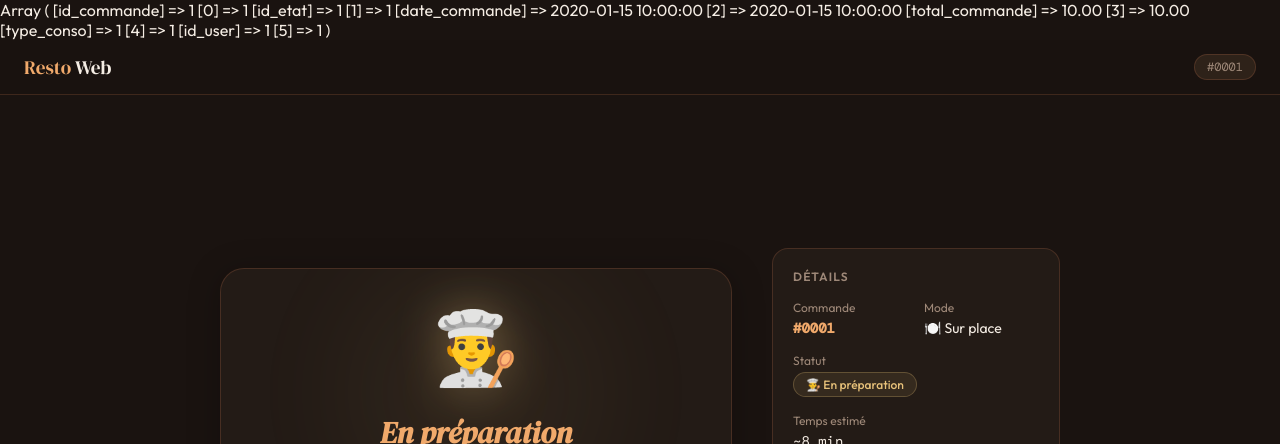
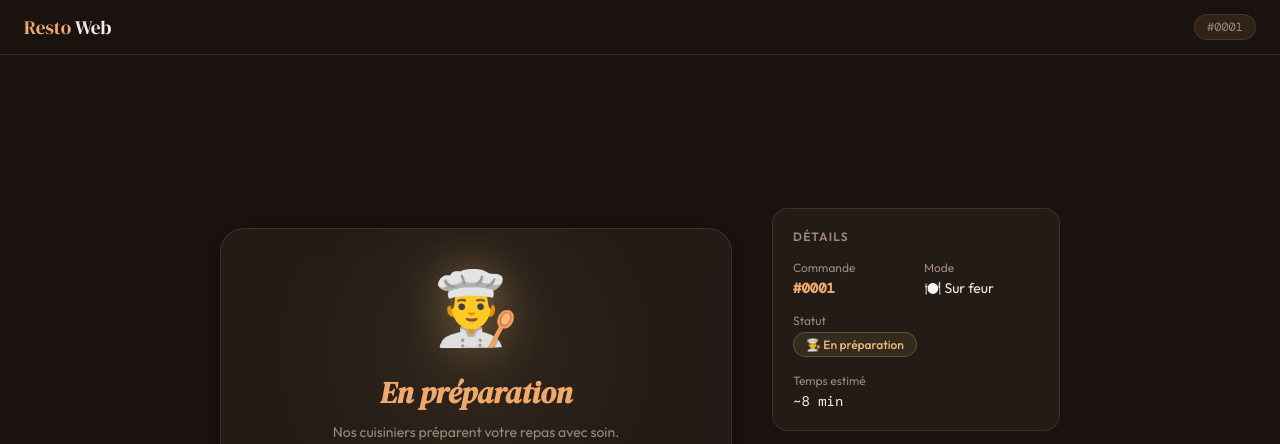
Before and after one commit to AdamDlct/restoweb, a PHP site: page /suivi-commande.php in a window 1280 px wide. Shown: the top 444 px of the page. Run offline with PHP 8.4, Linux system fonts and the light colour scheme; tables that the repository leaves empty hold one stand-in row (values such as "Sample post").

Commit message:
fix statut suivi commaned, ps j'emmerde l'ia

```diff
--- a/site/js/app.js
+++ b/site/js/app.js
@@ -581,7 +581,7 @@ function renderTracking() {
 
   renderTrackingSteps();
 
-  document.getElementById("detail-mode").textContent = orderMode === "surplace" ? "🍽️ Sur place" : "🥡 À emporter";
+  // document.getElementById("detail-mode").textContent = orderMode === "surplace" ? "🍽️ Sur place" : "🥡 À emporter";
   const statusPill = document.getElementById("detail-status");
   statusPill.style.background = current.color + "18"; // "18" = transparence ajoutée au code couleur hexadécimal
   statusPill.style.color = current.color;
--- a/site/suivi-commande.php
+++ b/site/suivi-commande.php
@@ -24,12 +24,9 @@ $commande = $rows[0];
   $id_etat = $commande["id_etat"];
   $date_commande = $commande["date_commande"];
   $total_commande = $commande["total_commande"];
-  // $type_conso     = $commande["type_conso"];
-  $type_conso = 0; //tests
+  $type_conso     = $commande["type_conso"];
 
 
-print_r($rows[0]);
-// print_r($_SESSION);
 /*
   ============================================================================
   INTEGRATION PHP - PAGE SUIVI DE COMMANDE
@@ -136,8 +133,7 @@ print_r($rows[0]);
               <p class="dt-label">Mode</p>
               <?php
 
-              echo $type_conso ? "<p class='dt-value' id='detail-mode'>🍽️ Sur place</p>" : "<p class='dt-value' id='detail-mode'>🥡 A emporter</p>";
-
+              echo $type_conso ? "<p class='dt-value'>🍽️ Sur feur</p>" : "<p class='dt-value'>🥡 A emporter</p>";
               ?>
 
             </div>
```
